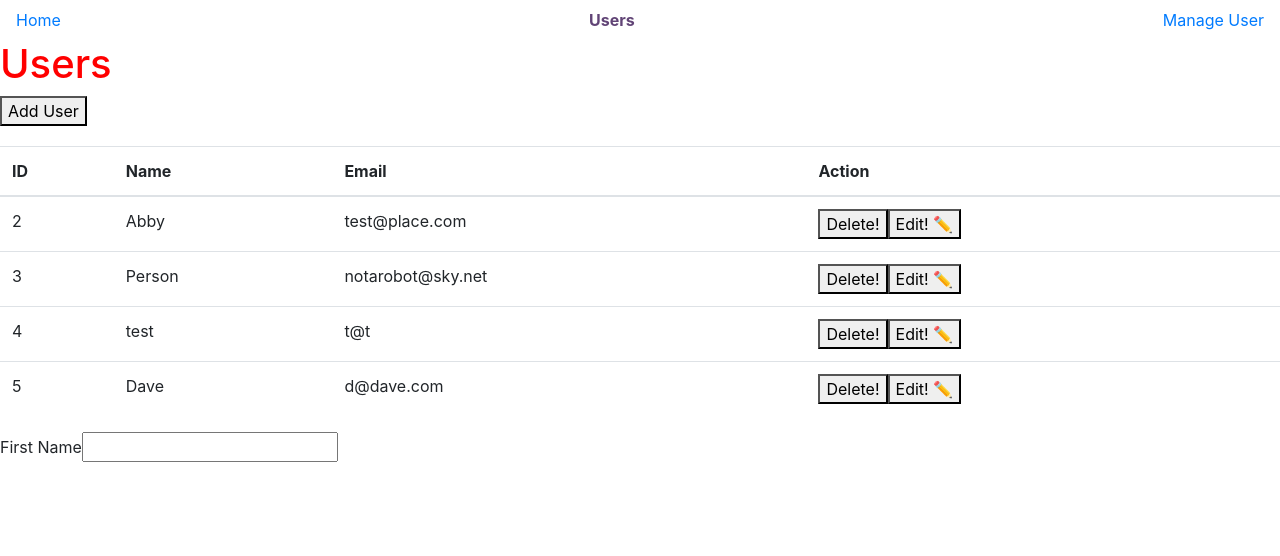
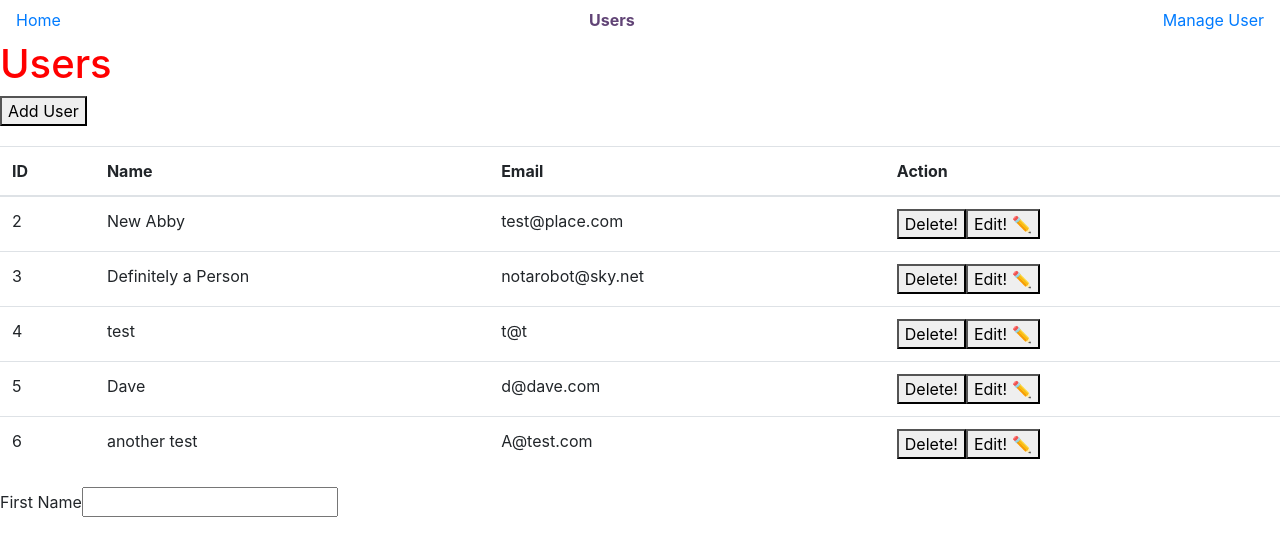
Before and after one commit to AsmodeusXI/athena-wat, a React (Create React App) app: page /users in a window 1280 px wide. Shown: the top 556 px of the page. Built offline with nearby package versions, Linux system fonts and the light colour scheme; data requests are answered from the project's data file.

Commit message:
feat: end of the afternoon stuff!

```diff
--- a/db.json
+++ b/db.json
@@ -2,12 +2,12 @@
   "users": [
     {
       "id": 2,
-      "name": "Abby",
+      "name": "New Abby",
       "email": "test@place.com"
     },
     {
       "id": 3,
-      "name": "Person",
+      "name": "Definitely a Person",
       "email": "notarobot@sky.net"
     },
     {
@@ -19,6 +19,11 @@
       "name": "Dave",
       "email": "d@dave.com",
       "id": 5
+    },
+    {
+      "name": "another test",
+      "email": "A@test.com",
+      "id": 6
     }
   ]
 }
--- a/src/App.js
+++ b/src/App.js
@@ -11,7 +11,8 @@ function App() {
       <Nav />
       <Route path="/" component={Home} exact />
       <Route path="/users" component={Users} />
-      <Route path="/user" component={ManageUser} />
+      {/* Route placeholder that is optional; no need for repetition! */}
+      <Route path="/user/:userId?" component={ManageUser} />
     </>
   );
 }
--- a/src/Input.js
+++ b/src/Input.js
@@ -1,4 +1,5 @@
 import React from "react";
+import PropTypes from "prop-types";
 
 function Input(props) {
   return (
@@ -15,4 +16,20 @@ function Input(props) {
   );
 }
 
+// Says what props this component should accept
+// No compile-time checking, and only run in development!
+//   Because there is a performance cost
+// Does prevent from using TS or Flow
+// Start by being super strict, THEN loosen up.
+Input.propTypes = {
+  id: PropTypes.string.isRequired,
+  label: PropTypes.string.isRequired,
+  type: PropTypes.oneOf(["text", "email", "number", "password"]),
+  onChange: PropTypes.func.isRequired,
+  value: PropTypes.string.isRequired
+};
+Input.defaultProps = {
+  type: "text"
+};
+
 export default Input;
--- a/src/ManageUser.js
+++ b/src/ManageUser.js
@@ -1,12 +1,15 @@
-import React from "react";
-import { postUser } from "./api/userApi";
-import { Redirect } from "react-router-dom";
+import React, { useEffect } from "react";
+import { postUser, getUser, putUser } from "./api/userApi";
+import { Redirect, useRouteMatch } from "react-router-dom";
 import Input from "./Input";
 
 // ANY function at the root of a File with React imported is
 // a React component!
 function ManageUser() {
   // Hooks always start with the word "use" and can only be called in a React component.
+  // Contains info about the matching URL.
+  const match = useRouteMatch();
+  const { userId } = match.params; // using destructed aliasing
 
   const [user, setUser] = React.useState({
     name: "",
@@ -14,9 +17,17 @@ function ManageUser() {
   });
   const [isSaved, setIsSaved] = React.useState(false);
 
+  useEffect(() => {
+    if (userId) {
+      getUser(userId).then(existingUser => {
+        setUser(existingUser);
+      });
+    }
+  }, [userId]); // If userId changes, we definitely want to re-render.
+
   async function handleSubmit(event) {
     event.preventDefault(); // Stop browser from posting back.
-    const savedUser = await postUser(user);
+    userId ? await putUser(user) : await postUser(user);
     setIsSaved(true);
   }
 
@@ -37,7 +48,6 @@ function ManageUser() {
         <Input
           label="Name"
           id="name"
-          type="text"
           onChange={handleUserChange}
           value={user.name}
         />
--- a/src/api/userApi.js
+++ b/src/api/userApi.js
@@ -10,6 +10,12 @@ function createStandardResponse(errorStmt) {
 
 export function getUsers() {
   return fetch(userUrl).then(createStandardResponse("GET was not OK"));
+}
+
+export function getUser(userId) {
+  return fetch(`${userUrl}/${userId}`).then(
+    createStandardResponse(`Could not get the User with Id: ${userId}`)
+  );
 }
 
 export function deleteUser(id) {
--- a/src/index.js
+++ b/src/index.js
@@ -4,6 +4,10 @@ import App from "./App";
 import "bootstrap/dist/css/bootstrap.min.css";
 import { BrowserRouter as Router } from "react-router-dom";
 
+// Router passes 3 props automatically: match, location, and history
+// Match - info on matched URL
+// Location - info on the current URL
+// History - programmatically change URL
 ReactDOM.render(
   <Router>
     <App />
```
